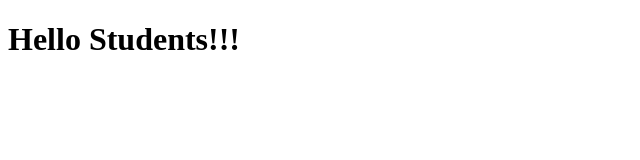
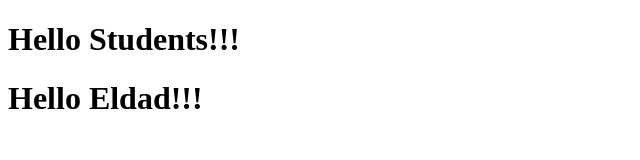
Before and after one commit to eldadfin/coursera-test, a plain HTML site: page index.html in a window 1280 px wide. Shown: the whole page, without its empty margins (0-640 px from the left). Drawn offline with Linux system fonts and the light colour scheme.

Commit message:
first web file 2

```diff
--- a/index.html
+++ b/index.html
@@ -6,5 +6,6 @@
   </head>
   <body>
     <h1>Hello Students!!!</h1>
+      <h1>Hello Eldad!!!</h1>
   </body>
 </html>
```
